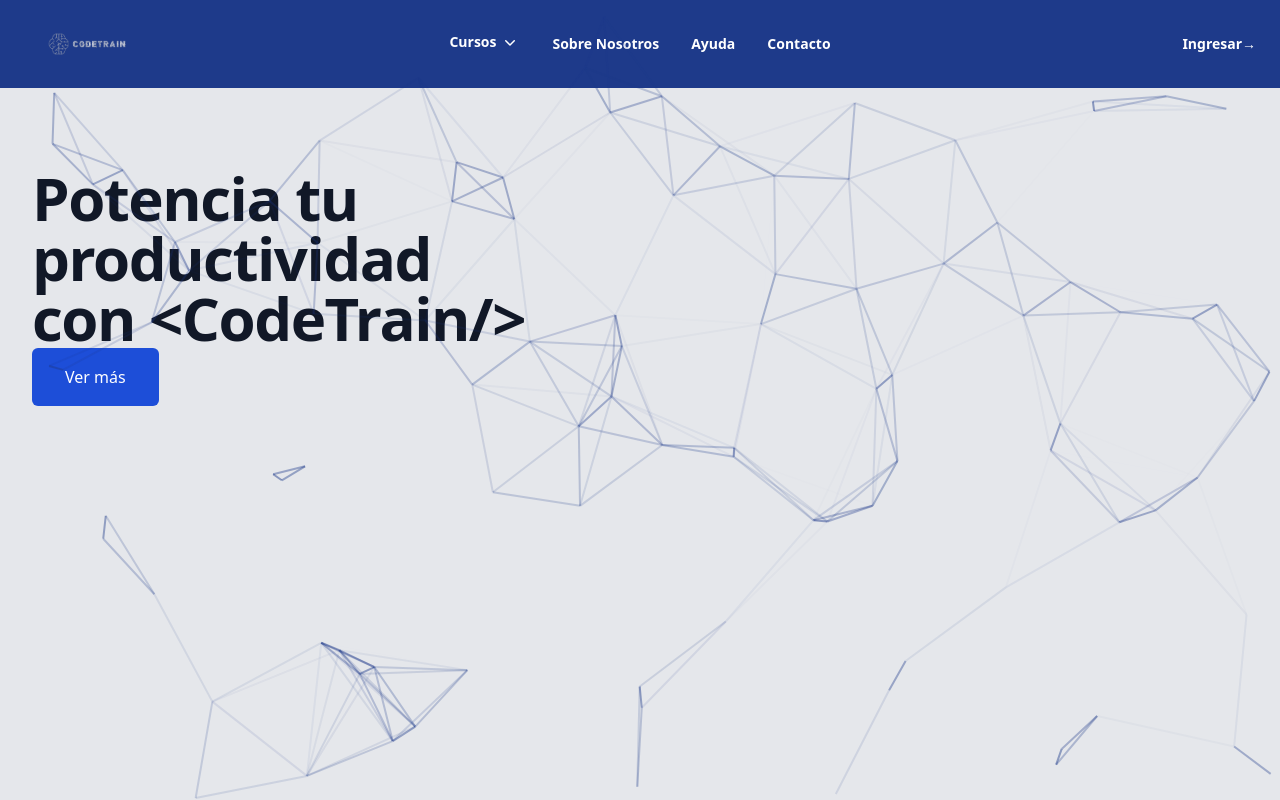
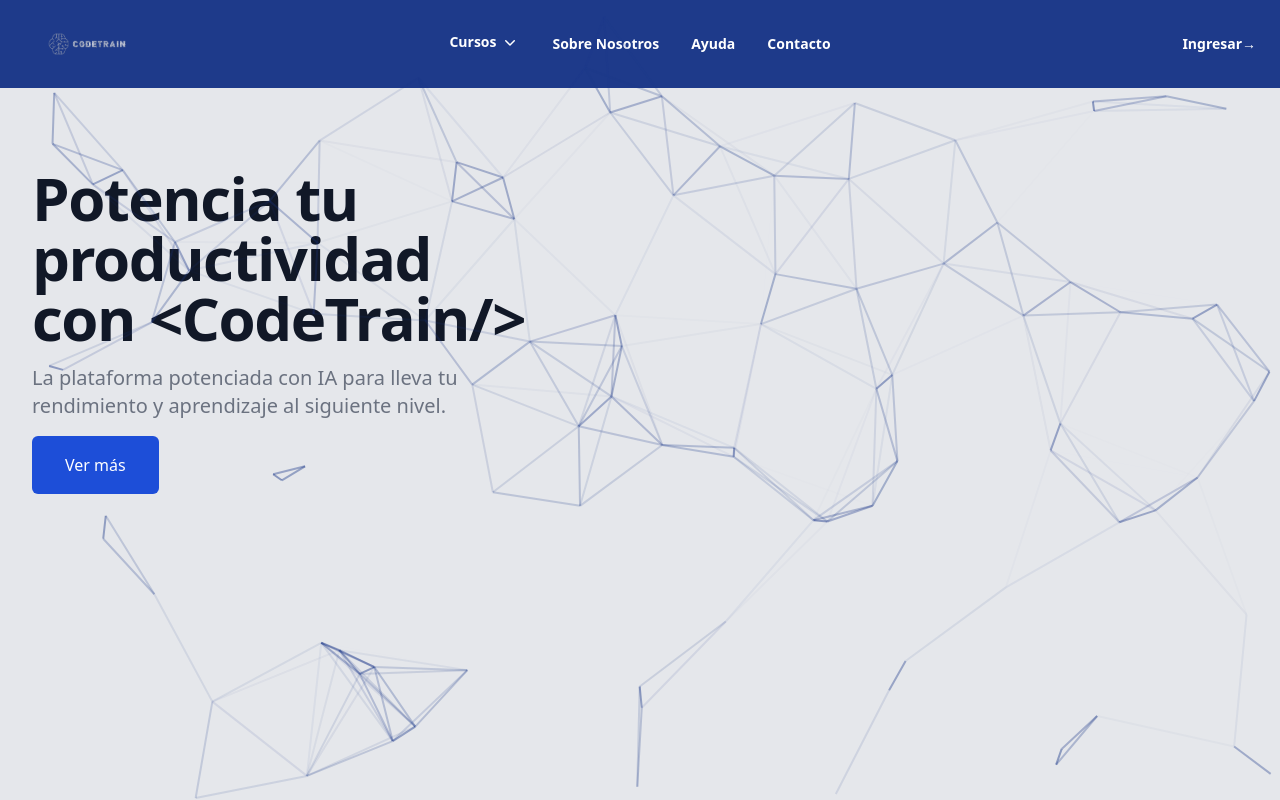
Before and after one commit to AgustinM12/landing-page-seminario, a React (Vite) app in the folder client/: page / in a window 1280 px wide. Shown: the top 800 px of the page. Built offline with nearby package versions, Linux system fonts and the light colour scheme.

Commit message:
correcion de etiquetas

```diff
--- a/client/index.html
+++ b/client/index.html
@@ -6,7 +6,7 @@
   <link rel="icon" type="image/svg+xml" href="./src/assets/images/logo1.png" />
   <meta name="viewport" content="width=device-width, initial-scale=1.0" />
   <link rel="stylesheet" href="style.css">
-  <title>DevMentor</title>
+  <title>&lt;CodeTrain/&gt;</title>
 </head>
 
 <body>
--- a/client/src/pages/Index.jsx
+++ b/client/src/pages/Index.jsx
@@ -17,7 +17,7 @@
     // Clonar el array original para no modificarlo
     const shuffled = [...arr].sort(() => 0.5 - Math.random());
     // Devolver los primeros tres elementos del array mezclado
-    return shuffled.slice(0, 3);
+    return shuffled.slice(0, 4);
   };
 
   const randomTemas = getRandomThree(temas);
@@ -56,9 +56,9 @@
                     <h1 className="text-3xl font-bold tracking-tight text-gray-900 sm:text-6xl max-w-lg">
                       Potencia tu productividad con &lt;CodeTrain/&gt;
                     </h1>
-                    <title className="mt-4 text-xl text-gray-500 pb-4">
+                    <p className="mt-4 text-xl text-gray-500 pb-4">
                       La plataforma potenciada con IA para lleva tu rendimiento y aprendizaje al siguiente nivel.
-                    </title>
+                    </p>
                     <button
                       onClick={handleViewMoreClick}
                       className="inline-block rounded-md border border-transparent bg-blue-700 px-8 py-4 text-center font-medium text-white hover:bg-blue-900 transition-all duration-300 hover:scale-110 "
@@ -126,7 +126,7 @@
                 <li className='font-bold'>Corrección de actividades:</li>
                 <p>CodeGemma</p>
                 <p>Phi 3</p>
-                <p>OpenGpt</p>
+                <p>OpenChat</p>
               </div>
             </HorizontalCardComponent>
           </div>
```
